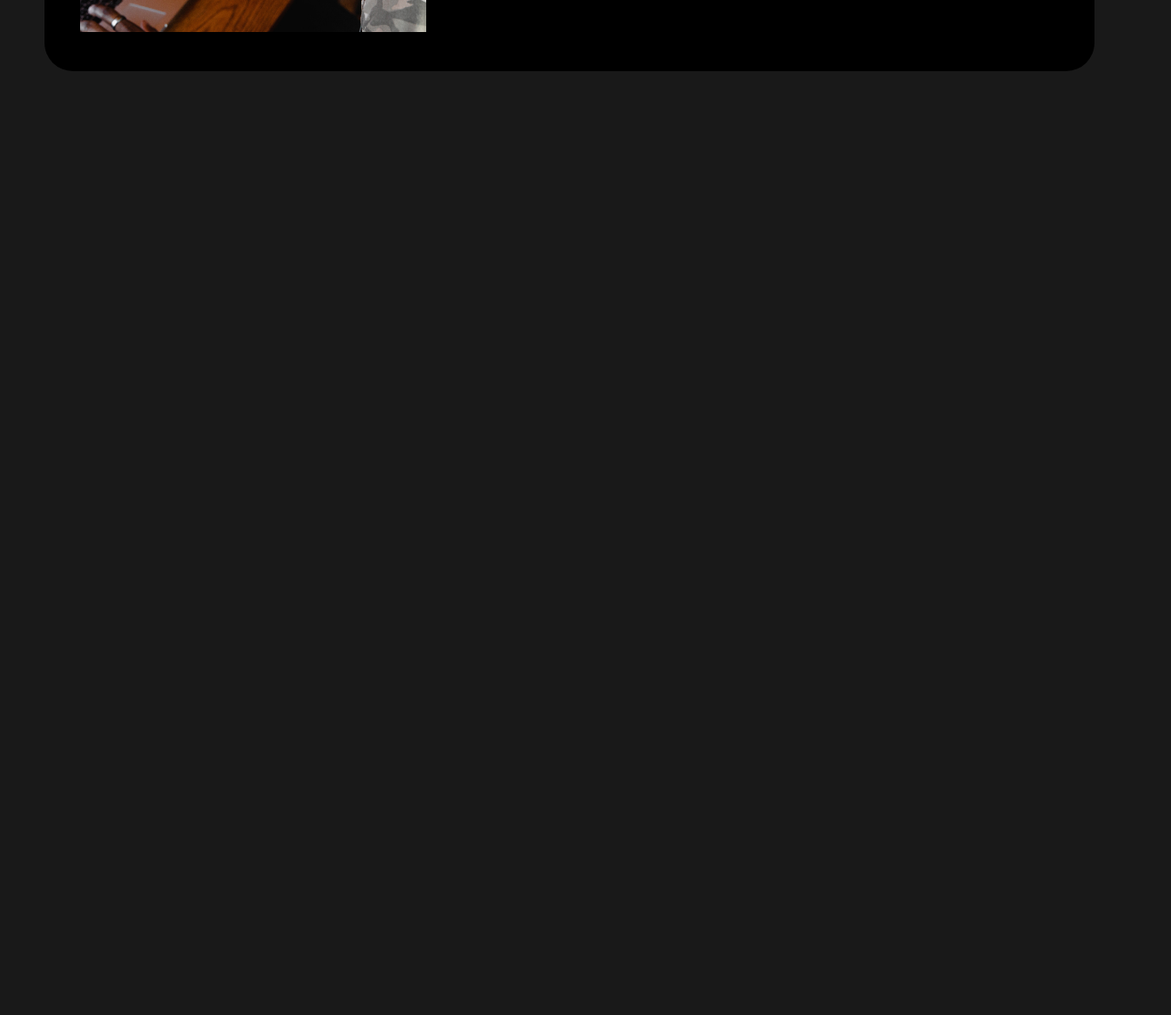
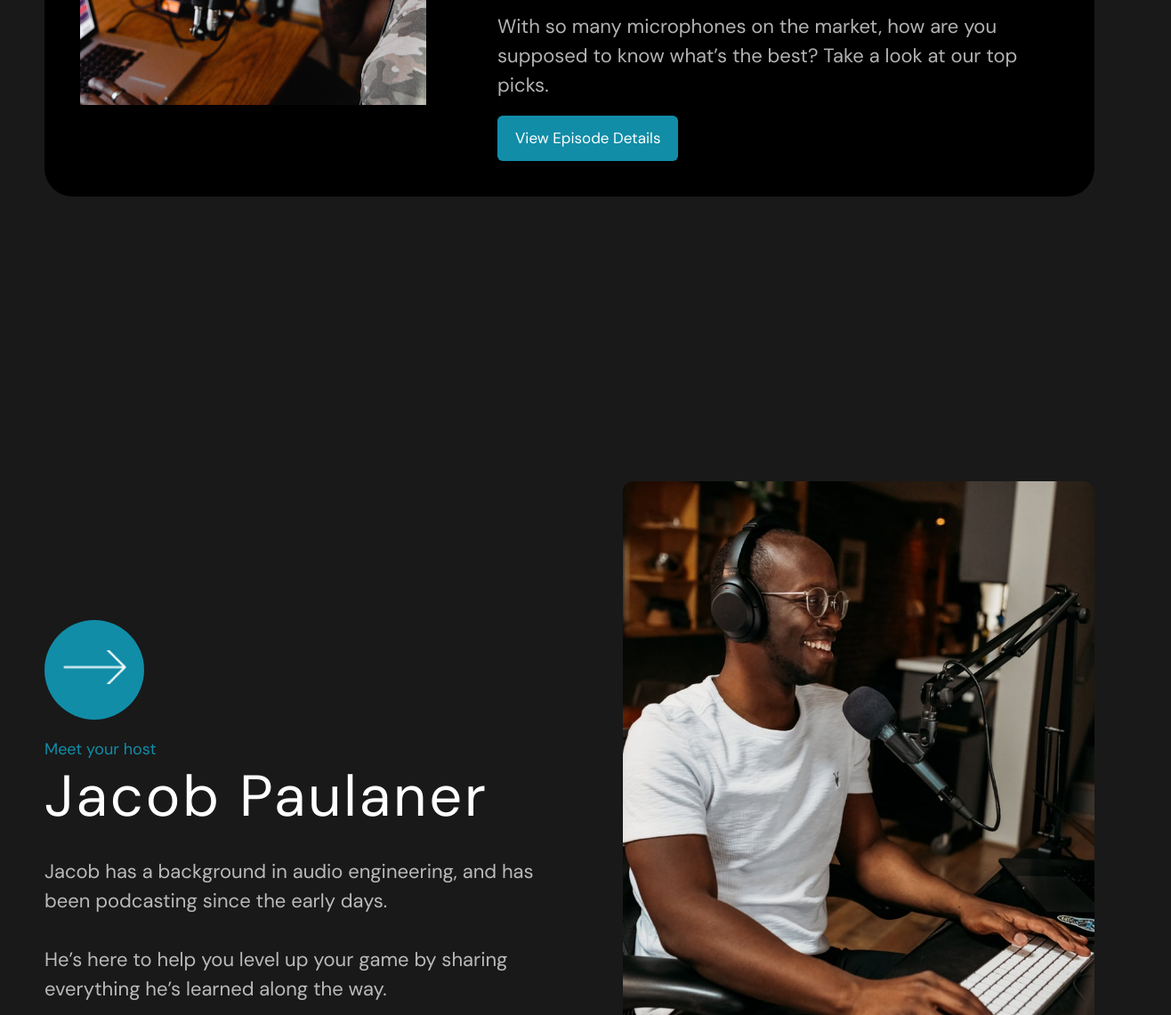
Before and after one commit to Mokkento12/Castaway, a plain HTML site: page index.html in a window 1280 px wide. Shown: the part 2994-4135 px from the top of the page at 89% size, 1316 px wide, since content can reach past the window. Before the commit the page ends 3294 px from the top, so only its background shows below. Drawn offline with Linux system fonts and the light colour scheme.

Commit message:
create: guest block

```diff
--- a/css/style.css
+++ b/css/style.css
@@ -131,6 +131,7 @@ body {
 }
 
 .episodes {
+  max-width: 1300px;
   padding: 100px 50px 160px;
 }
 
@@ -171,7 +172,6 @@ body {
   display: flex;
   border-radius: 32px;
   background: #000;
-  max-width: 1300px;
   margin-bottom: 60px;
 }
 
@@ -221,7 +221,7 @@ body {
 }
 
 .card-desc {
-  width: 757px;
+  max-width: 757px;
   color: rgba(255, 255, 255, 0.70);
   font-size: 22px;
   font-style: normal;
@@ -229,3 +229,65 @@ body {
   line-height: 33px;
   margin-bottom: 18px;
 }
+
+.guest-container {
+  display: flex;
+  align-items: center;
+  max-width: 1300px;
+  padding: 100px 50px;
+}
+
+.guest-desc {
+  display: flex;
+  flex-direction: column;
+  max-width: 590px;
+  margin-right: 60px;
+}
+
+.guest-btn {
+  width: 112px;
+  height: 112px;
+  border-radius: 50%;
+  background: #118DA8;
+  border: none;
+  margin-bottom: 20px;
+  cursor: pointer;
+}
+
+.button-text {
+  color: #118DA8;
+  font-size: 18px;
+  font-style: normal;
+  font-weight: 400;
+  line-height: 27px;
+}
+
+.guest-name {
+  color: #FFF;
+  font-size: 65px;
+  font-style: normal;
+  font-weight: 400;
+  line-height: 79.2px;
+  letter-spacing: 2.88px;
+  margin-bottom: 28px;
+}
+
+.guest-text {
+  color: rgba(255, 255, 255, 0.70);
+  font-size: 22px;
+  font-style: normal;
+  font-weight: 400;
+  line-height: 33px;
+}
+
+.guest-text:not(:last-child) {
+  margin-bottom: 33px;
+}
+
+.guest-photo {
+  width: 650px;
+  height: 743px;
+  background: url('../img/guest-img.jpg') no-repeat;
+  background-size: contain;
+  border-radius: 12px;
+}
--- a/index.html
+++ b/index.html
@@ -108,6 +108,25 @@
             <!-- /.card-container -->
         </div>
         <!-- /.episodes -->
+        <div class="guest-container">
+            <div class="guest-desc">
+                <button class="guest-btn"><img src="img/arrow.png"
+                        alt="Button"></button>
+                <span class="button-text">Meet your host</span>
+                <h2 class="guest-name">Jacob Paulaner
+                </h2>
+                <p class="guest-text">Jacob has a background in audio
+                    engineering, and has been
+                    podcasting since the early days.</p>
+                <p class="guest-text">He’s here to help you level up your game
+                    by sharing
+                    everything he’s learned along the way.</p>
+            </div>
+            <div class="guest-photo">
+                <!-- <img src="img/guest-img.jpg" alt="guest" class="guest-img"> -->
+            </div>
+        </div>
+        <!-- /.guest-container -->
     </div>
     <!-- /.container -->
     <script src="js/main.js"></script>
```
Also changed, not shown: img/arrow.png (added), img/guest-img.jpg (added).
